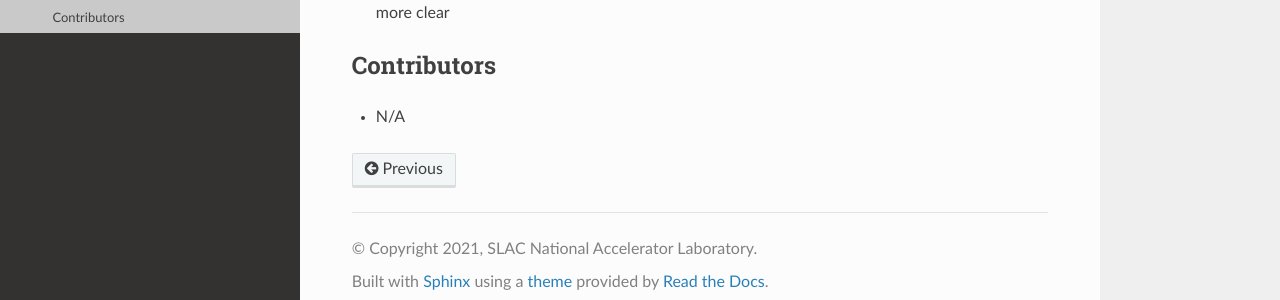
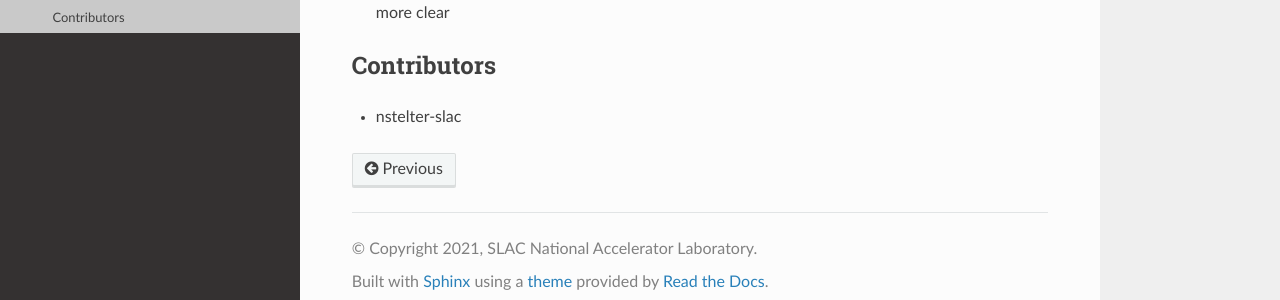
Before and after one commit to pcdshub/happi, a Sphinx documentation site: the page built from docs/source/upcoming_release_notes/345-repair_no_changes.rst, in a window 1280 px wide. Shown: the part 551-851 px from the top of the page. Built offline with Sphinx 7.4.7 and the Read the Docs theme 2.0.0, drawn with Linux system fonts in a browser that asks for light colours.

Commit message:
DOC: fix link in doc, add contributor credit

```diff
--- a/docs/source/containers.rst
+++ b/docs/source/containers.rst
@@ -177,7 +177,7 @@
 `entry point <https://packaging.python.org/specifications/entry-points/>`_
 specified by the **happi.containers** keyword to your package's ``pyproject.toml``.
 Example entry points can be found `here
-<https:://github.com/pcdshub/pcdsdevices/blob/master/pyproject.toml>`_.
+<https://github.com/pcdshub/pcdsdevices/blob/master/pyproject.toml>`_.
 
 :class:`~happi.containers.HappiRegistry` takes care of loading the entry points
 and making them available throughout the library.
--- a/docs/source/upcoming_release_notes/345-repair_no_changes.rst
+++ b/docs/source/upcoming_release_notes/345-repair_no_changes.rst
@@ -19,4 +19,4 @@
 
 Contributors
 ------------
-- N/A
+- nstelter-slac
```
